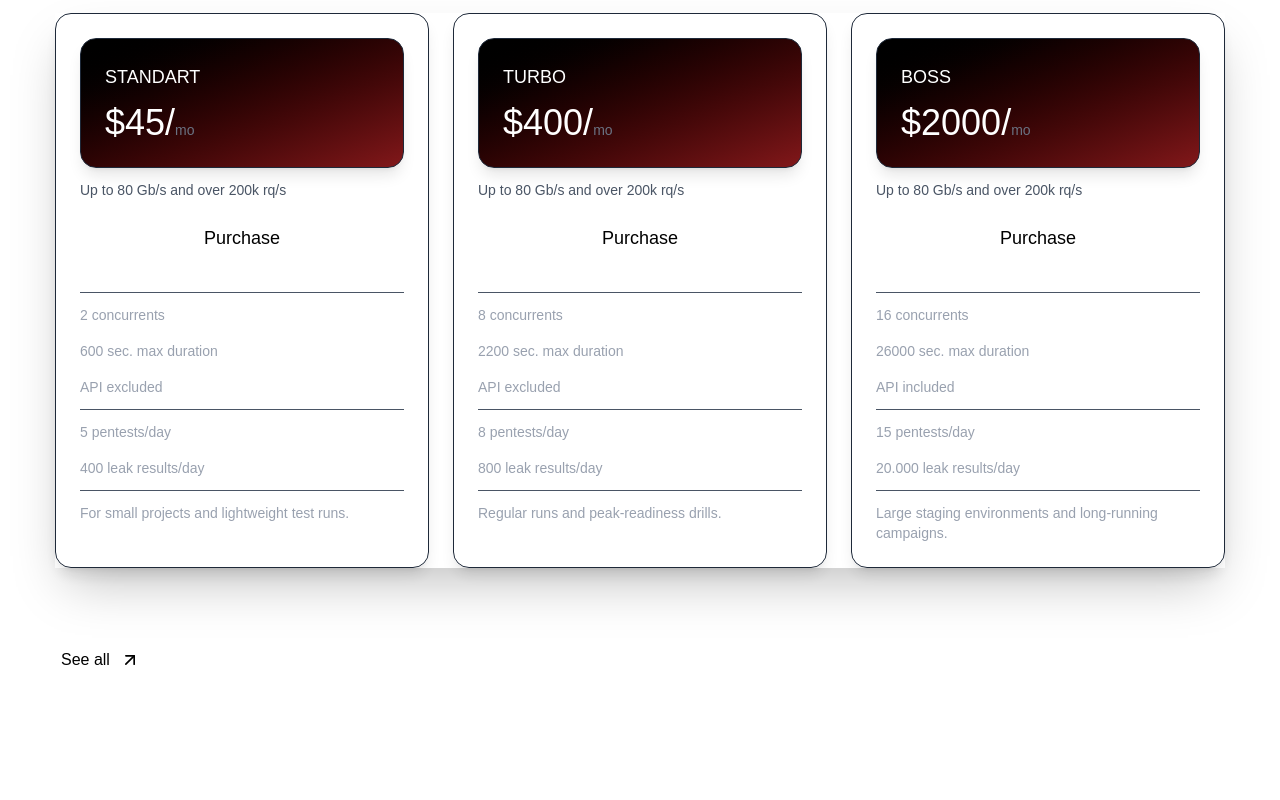
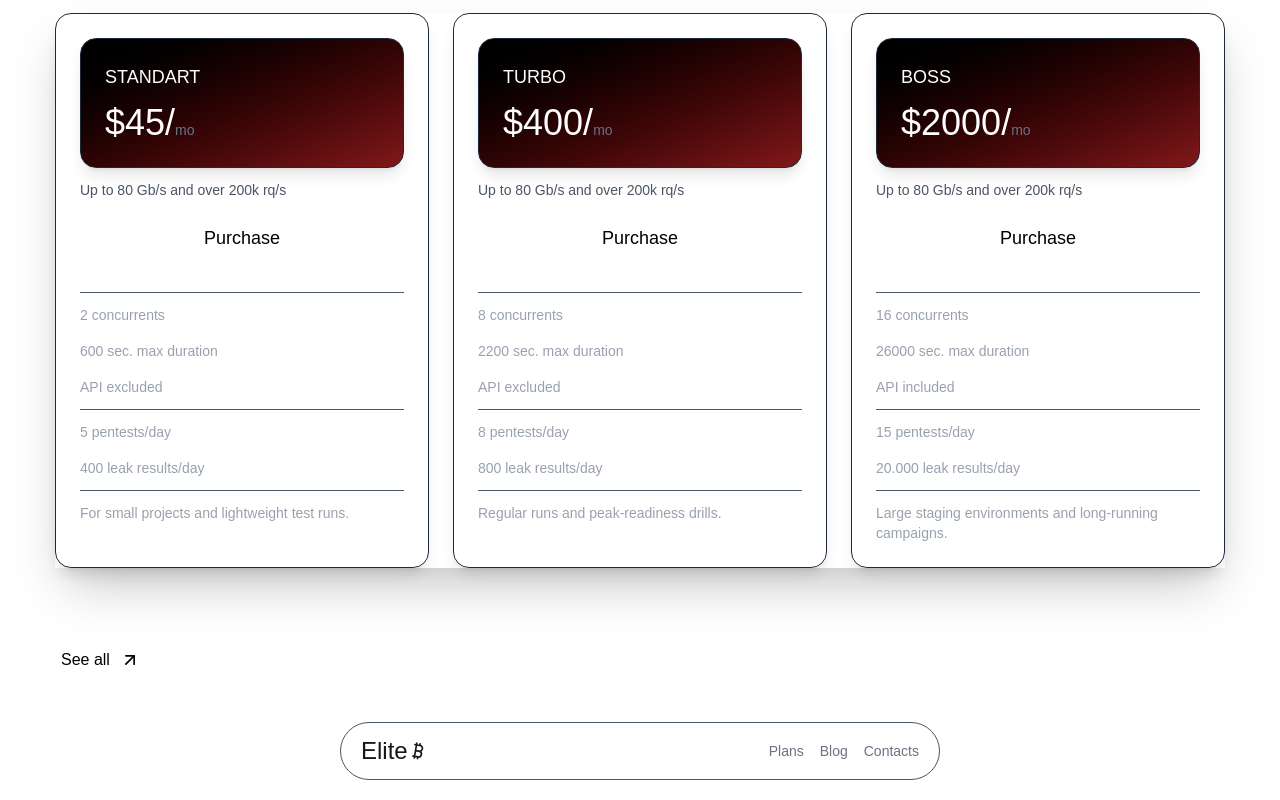
Before and after one commit to SamirSweden/Elite, a Next.js app: page / in a window 1280 px wide. Shown: the part 755-1555 px from the top of the page. Before the commit the page ends 1457 px from the top, so only its background shows below. Built offline with nearby package versions, Linux system fonts and the light colour scheme.

Commit message:
added footer

```diff
--- /dev/null
+++ b/app/components/footer/Footer.tsx
@@ -0,0 +1,32 @@
+import { Bitcoin } from "lucide-react";
+import Link from "next/link";
+
+export default function Footer() {
+  return (
+    <>
+      <footer className="!bg-transparent !py-[20px] backdrop-blur-lg !px-[16px] flex items-center justify-center">
+        <div className="max-w-[600px] mx-auto px-[15px] w-full h-full">
+          <div className="flex items-center justify-between backdrop-blur-lg border border-gray-600 rounded-4xl !py-3 !px-[20px]">
+            <Link className="flex items-center cursor-pointer text-2xl" href={"/"}>
+              Elite{" "}
+              <span>
+                <Bitcoin size={20} />
+              </span>
+            </Link>
+            <ul className="flex items-center gap-4">
+                <li>
+                    <Link href={'/plans'} className="text-gray-500 text-sm capitalize cursor-pointer">plans</Link>
+                </li>
+                 <li>
+                    <Link href={'/blog'} className="text-gray-500 text-sm capitalize cursor-pointer">blog</Link>
+                </li>
+                 <li>
+                    <Link href={'/contact'} className="text-gray-500 text-sm capitalize cursor-pointer">contacts</Link>
+                </li>
+            </ul>
+          </div>
+        </div>
+      </footer>
+    </>
+  );
+}
--- a/app/page.tsx
+++ b/app/page.tsx
@@ -1,4 +1,5 @@
 import Banner from "./components/banner/Banner";
+import Footer from "./components/footer/Footer";
 import Header from "./components/header/Header";
 import Plan from "./components/plans/Plan";
 
@@ -8,6 +9,7 @@ export default function Home() {
       <Header />
       <Banner />
       <Plan />
+      <Footer />
     </>
   );
 }
--- a/app/plans/layout.tsx
+++ b/app/plans/layout.tsx
@@ -1,4 +1,5 @@
 import { Metadata } from "next"
+import Footer from "../components/footer/Footer"
 
 export type { Metadata } from "next"
 
@@ -8,5 +9,7 @@ export const metadata: Metadata = {
 }
 
 export default function PlanLayout({children}: {children: React.ReactNode}){
-    return <>{children}</>
+    return <>{children}
+    <Footer />
+    </>
 }
```
